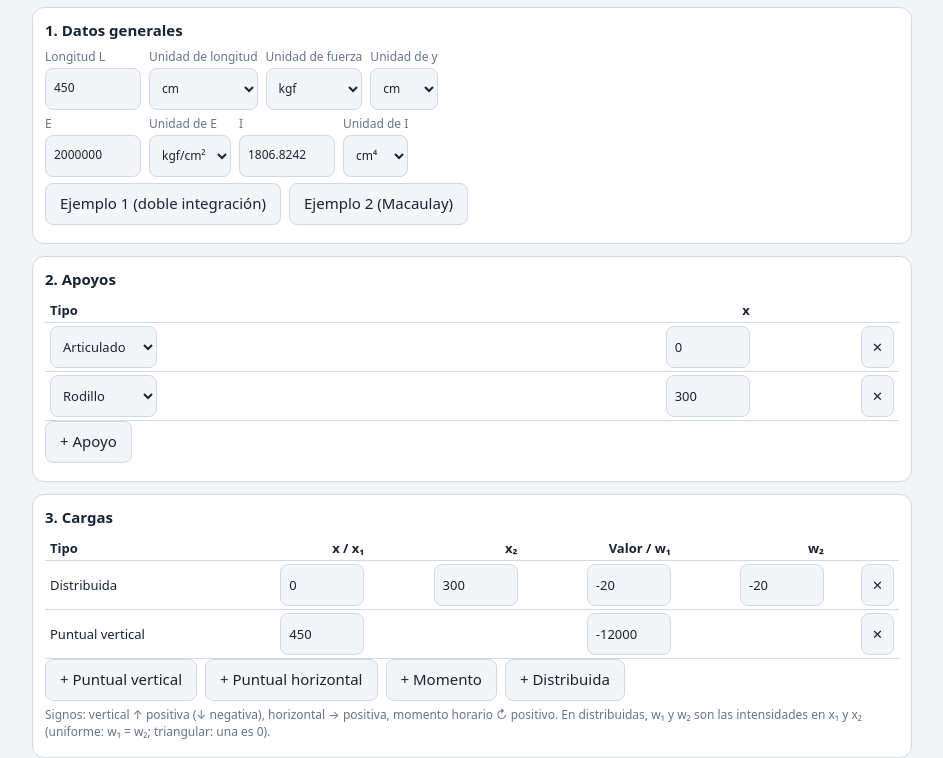
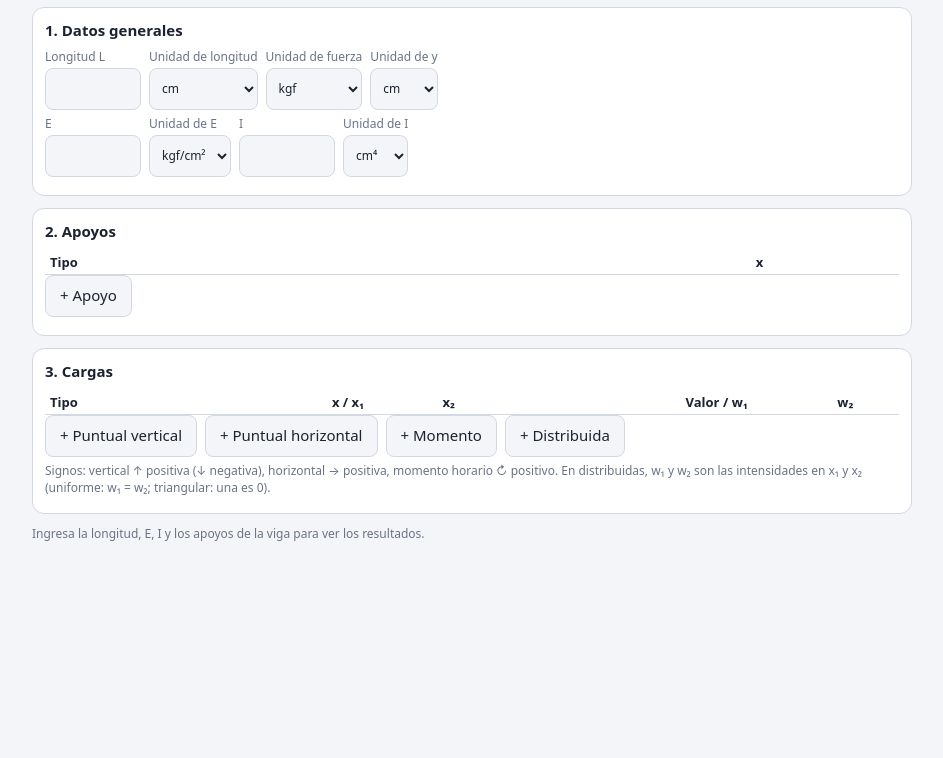
Before and after one commit to esteguirri/Calculador-de-Vigas, a plain HTML site: page index.html in a window 1280 px wide. Shown: the part 49-807 px from the top of the page, without its empty margins (168-1111 px from the left). Drawn offline with Linux system fonts and the light colour scheme.

Commit message:
Add files via upload

```diff
--- a/index.html
+++ b/index.html
@@ -28,7 +28,7 @@ pre{white-space:pre-wrap;font-size:12px;overflow-x:auto}
 <div class="card" id="gen"><h2>1. Datos generales</h2>
 <div class="row"><label>Longitud L<input id="L" type="number" step="any"></label><label>Unidad de longitud<select id="lu"></select></label><label>Unidad de fuerza<select id="fu"></select></label><label>Unidad de y<select id="du"></select></label></div>
 <div class="row"><label>E<input id="E" type="number" step="any"></label><label>Unidad de E<select id="eu"></select></label><label>I<input id="I" type="number" step="any"></label><label>Unidad de I<select id="iu"></select></label></div>
-<div class="row"><button class="g" onclick="ex(1)">Ejemplo 1 (doble integración)</button><button class="g" onclick="ex(2)">Ejemplo 2 (Macaulay)</button></div></div>
+</div>
 <div class="card"><h2>2. Apoyos</h2><div class="tw" id="sup"></div><div class="row"><button class="g" onclick="D.sup.push({t:'roller',x:0});tbl();run()">+ Apoyo</button></div></div>
 <div class="card"><h2>3. Cargas</h2><div class="tw" id="lds"></div>
 <div class="row"><button class="g" onclick="addL('P')">+ Puntual vertical</button><button class="g" onclick="addL('H')">+ Puntual horizontal</button><button class="g" onclick="addL('M')">+ Momento</button><button class="g" onclick="addL('W')">+ Distribuida</button></div>
@@ -151,7 +151,7 @@ function show(R){const nm={pin:'Articulado',roller:'Rodillo',fixed:'Empotrado'};
  return h+`<div class="card"><h2>Ecuaciones (funciones de singularidad)</h2><pre>${R.eq}</pre></div>`}
 function qry(){if(!R)return;QX=num($('#qx'));if(QX<0||QX>R.Ld){$('#qo').textContent='x fuera de la viga.';return}
  const v=R.at(QX);$('#qo').innerHTML=`N = ${fmt(v[0])} ${R.fu}<br>V = ${fmt(v[1])} ${R.fu}<br>M = ${fmt(v[2])} ${R.fu}·${R.lu}<br>θ = ${fmt(v[3])} rad<br>y = ${fmt(v[4])} ${R.du}<br><span class="hint">En un salto (carga puntual) se muestra el valor justo a la derecha de x.</span>`}
-function run(){const o=$('#res');try{R=solve();if(QX==null)QX=+(R.Ld/2).toFixed(4);o.innerHTML=show(R);qry()}catch(e){R=null;o.innerHTML=`<p class="err">${typeof e=='string'?e:'Error: '+e.message}</p>`}}
+function run(){const o=$('#res');try{R=solve();if(QX==null)QX=+(R.Ld/2).toFixed(4);o.innerHTML=show(R);qry()}catch(e){R=null;const m=typeof e=='string'?e:'Error: '+e.message;o.innerHTML=(D.sup.length||D.loads.length)?`<p class="err">${m}</p>`:'<p class="hint">Ingresa la longitud, E, I y los apoyos de la viga para ver los resultados.</p>'}}
 function exportPng(){if(!R)return;const p=draw(R,LT),hs=[170,165,165,165,165,165],tot=hs.reduce((a,b)=>a+b,0);let y=0;
  const svg=HD(tot).replace(/ width="720" height="\d+"/,` width="720" height="${tot}"`)+`<rect width="720" height="${tot}" fill="#fff"/>`+p.map((s,i)=>{const r=s.replace('<svg ',`<svg y="${y}" `);y+=hs[i];return r}).join('')+'</svg>';
  const im=new Image();im.onload=()=>{const c=document.createElement('canvas');c.width=1440;c.height=tot*2;c.getContext('2d').drawImage(im,0,0,1440,tot*2);
@@ -160,6 +160,6 @@ function exportPng(){if(!R)return;const p=draw(R,LT),hs=[170,165,165,165,165,165
 fill('#lu',LU,'cm');fill('#fu',FU,'kgf');fill('#du',LU,'cm');fill('#eu',EU,'kgf/cm²');fill('#iu',IU,'cm⁴');
 document.querySelectorAll('#gen input,#gen select').forEach(e=>{e.addEventListener('input',run);e.addEventListener('change',run)});
 try{matchMedia('(prefers-color-scheme:dark)').addEventListener('change',run)}catch(e){}
-ex(1);
+tbl();run();
 if(window.claude)claude.use('downloads').then(d=>{if(d){DL=d;run()}}).catch(()=>{});
 </script></body></html>
```
